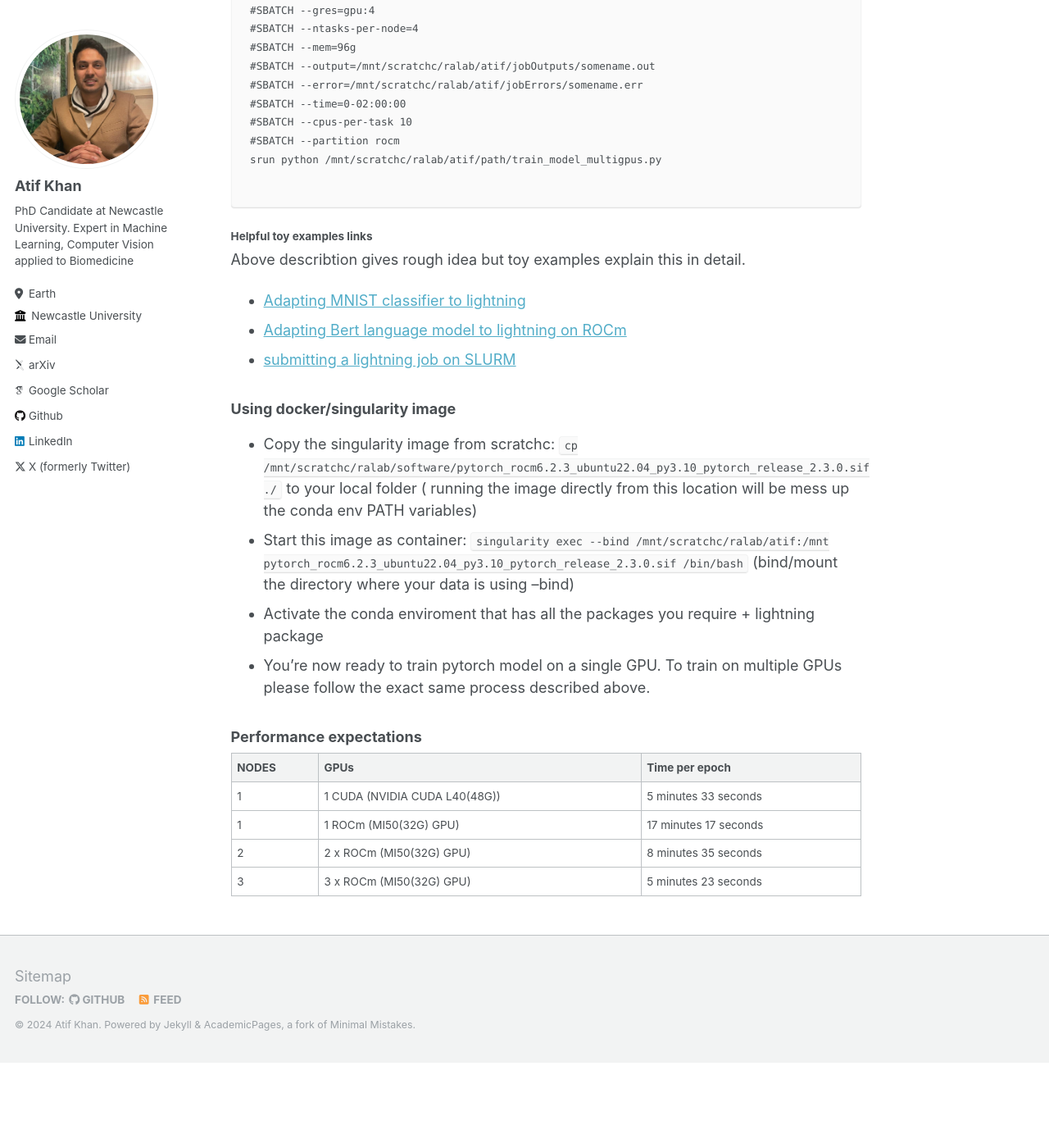
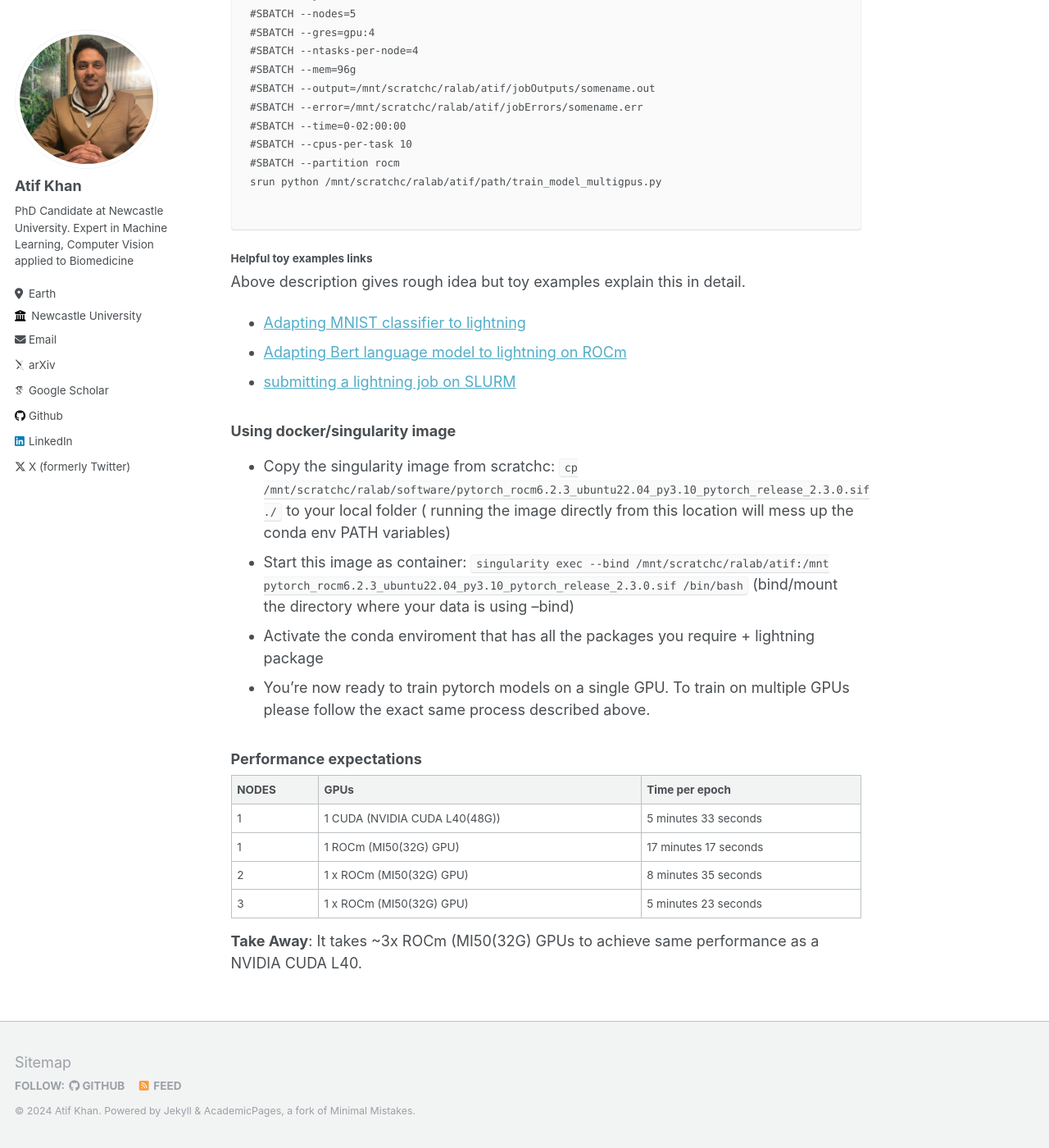
Before and after one commit to atifkhanncl/atifkhanncl.github.io, a Jekyll site: the page built from sample.md, in a window 1280 px wide and 1400 px high, scrolled down 2590 px. Shown: the whole window at 82% size. Built offline with Jekyll 4.4.1, drawn with Linux system fonts in a browser that asks for light colours; some web fonts are replaced; our own code applies the rules of GitHub Pages for plain Markdown files; before the commit the page ends 3886 px from its top, so only the background shows below that; some of the changed text lies outside the part shown.

Commit message:
Update sample.md

````diff
--- a/sample.md
+++ b/sample.md
@@ -41,7 +41,8 @@ Complete - This just need to be defined as a method within your model class. <br
 Minimal - You can train your models without making any change and define optimiser as standard pytorch ```optimiser = torch.AdamW(model.parameters(), lr=learning_rate)```.<br>
 Complete - This just need to be defined as a method within your model class.<br>
 
-[5] Training as Slurm sbatch job: To train as cluster the nodes and GPU numbers should match in trainer invocation and ```sbatch.sh``` file. As an example, to employ 5 nodes with 4 GPUs. Within you python training file you need to invoke trainer with following parameters.<br>
+[5] Training as Slurm sbatch job:<br>
+To train as cluster the nodes and GPU numbers should match in trainer invocation and ```sbatch.sh``` file. As an example, to employ 5 nodes with 4 GPUs. Within you python training file you need to invoke trainer with following parameters.<br>
 
 ```trainer = lightning.Trainer(accelerator='gpu',devices=4,num_nodes=5, strategy="ddp",callbacks=[checkpoint_callback,early_stopping ])``` ```# devices = gpus; num_nodes = nodes```<br>
 
@@ -63,17 +64,17 @@ srun python /mnt/scratchc/ralab/atif/path/train_model_multigpus.py
 ```
 
 #### Helpful toy examples links
-Above describtion gives rough idea but toy examples explain this in detail.
+Above description gives rough idea but toy examples explain this in detail.
 - [Adapting MNIST classifier to lightning](https://towardsdatascience.com/from-pytorch-to-pytorch-lightning-a-gentle-introduction-b371b7caaf09)
 - [Adapting Bert language model to lightning on ROCm](https://rocm.blogs.amd.com/artificial-intelligence/pytorch-lightning/README.html)
 - [submitting a lightning job on SLURM](https://lightning.ai/docs/fabric/2.4.0/guide/multi_node/slurm.html)
 
 ### Using docker/singularity image
 
-- Copy the singularity image from scratchc: ```cp  /mnt/scratchc/ralab/software/pytorch_rocm6.2.3_ubuntu22.04_py3.10_pytorch_release_2.3.0.sif ./ ``` to your local folder ( running the image directly from this location will be mess up the conda env PATH variables)
+- Copy the singularity image from scratchc: ```cp  /mnt/scratchc/ralab/software/pytorch_rocm6.2.3_ubuntu22.04_py3.10_pytorch_release_2.3.0.sif ./ ``` to your local folder ( running the image directly from this location will mess up the conda env PATH variables)
 - Start this image as container: ```singularity exec --bind /mnt/scratchc/ralab/atif:/mnt pytorch_rocm6.2.3_ubuntu22.04_py3.10_pytorch_release_2.3.0.sif /bin/bash``` (bind/mount the directory where your data is using --bind)
 - Activate the conda enviroment that has all the packages you require + lightning package
-- You're now ready to train pytorch model on a single GPU. To train on multiple GPUs please follow the exact same process described above.
+- You're now ready to train pytorch models on a single GPU. To train on multiple GPUs please follow the exact same process described above.
 
 ### Performance expectations
 
@@ -82,5 +83,7 @@ Above describtion gives rough idea but toy examples explain this in detail.
 | -------- | ------- |------- |
 | 1 | 1 CUDA (NVIDIA CUDA L40(48G))   |     5 minutes 33 seconds   |
 | 1 | 1 ROCm (MI50(32G) GPU)    |    17 minutes 17 seconds    |
-| 2   | 2 x ROCm (MI50(32G) GPU)  |    8 minutes 35 seconds    |
-| 3   | 3 x ROCm (MI50(32G) GPU)  |    5 minutes 23 seconds    |
+| 2   | 1 x ROCm (MI50(32G) GPU)  |    8 minutes 35 seconds    |
+| 3   | 1 x ROCm (MI50(32G) GPU)  |    5 minutes 23 seconds    |
+
+**Take Away**: It takes ~3x ROCm (MI50(32G) GPUs to achieve same performance as a NVIDIA CUDA L40.
````
